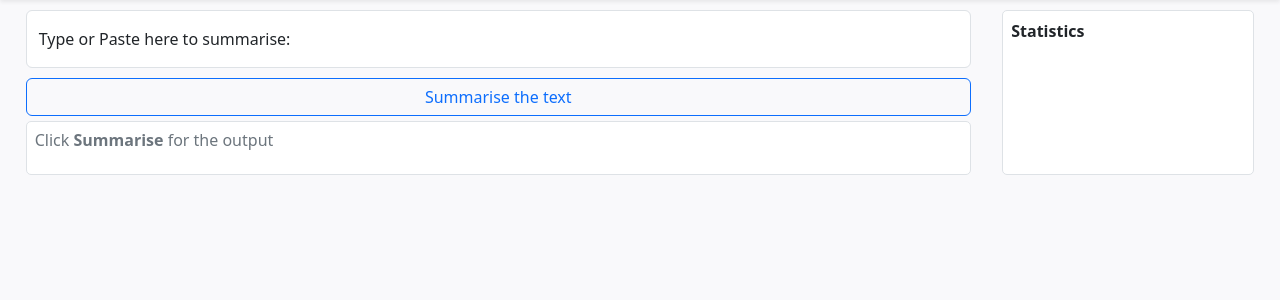
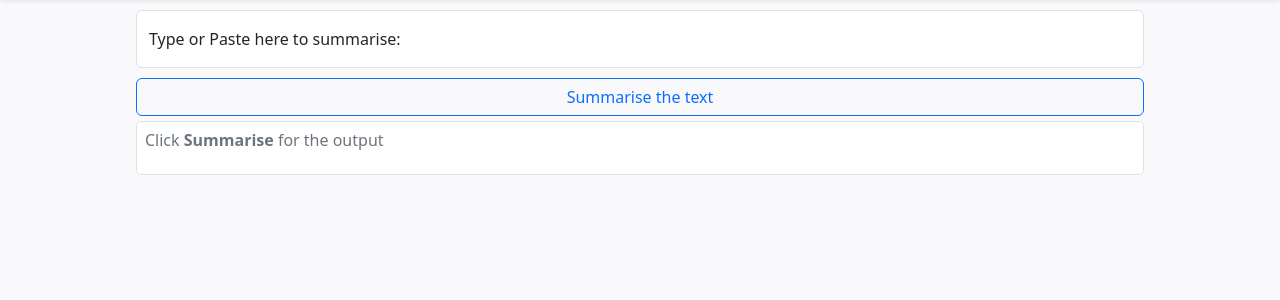
Before and after one commit to AjayRahul1/doc-summariser-geekl, a Flask app: page / in a window 1280 px wide. Shown: the part 57-357 px from the top of the page. Run offline with Flask 3, Linux system fonts and the light colour scheme; some libraries are stand-ins or nearby versions.

Commit message:
+ Stats for input. Modify: Stats div for output

```diff
--- a/static/styles.css
+++ b/static/styles.css
@@ -9,7 +9,7 @@ body {
     margin: 10px;
   }
   .summarise {
-    width: 75%;
+    width: 80%;
     height: 100%;
   }
   .input-summarise-expanding-input {
@@ -26,10 +26,9 @@ body {
   }
   .summarise-statistics {
     padding: 8px;
-    background-color: #ffffff;
+    background-color: #f9f9f9;
     border: 1px solid #dee2e6;
     border-radius: 5px;
-    width: 20%;
   }
 }
 
--- a/templates/index.html
+++ b/templates/index.html
@@ -36,26 +36,18 @@
 		<div class="summarise">
 			<form hx-get="/summarise_txt" hx-trigger="submit" hx-target="#summarised_output">
 				<div class="form-floating">
-					<textarea class="form-control input-summarise-expanding-input" placeholder="Leave a comment here" id="input_for_summarise" name="input_for_summarise"></textarea>
+					<textarea class="form-control input-summarise-expanding-input" placeholder="Leave a comment here" id="input_for_summarise" name="input_for_summarise" hx-get="/input_essay_metrics" hx-trigger="keyup, keydown" hx-target="#input_essay_metrics"></textarea>
 					<!-- Use the 'form-control' class for Bootstrap styling -->
 					<label for="input_for_summarise">Type or Paste here to summarise:</label>
 				</div>
         <input type="submit" class="btn btn-outline-primary" style="width: 100%; margin: 5px 0;" value="Summarise the text">
+				<div class="input-essay-metrics" id="input_essay_metrics"></div>
 			</form>
-			<div class="text-wrap summarised-output" id="summarised_output">
-				{% if summarized_paragraph %}
-					<p class="lh-sm">{{ summarised_paragraph }}</p>
-				{% endif %}
-
-				{% if not summarized_paragraph %}
-					<p class="lh-sm text-secondary">
-						Click <strong>Summarise</strong> for the output
-					</p>
-				{% endif %}
+			<div class="summarised-output" id="summarised_output">
+				<p class="lh-sm text-wrap text-secondary">
+					Click <strong>Summarise</strong> for the output
+				</p>
 			</div>
-		</div>
-		<div class="summarise-statistics">
-			<strong>Statistics</strong>
 		</div>
 	</div>
 </body>
```
